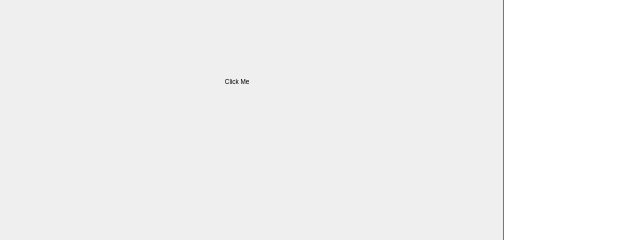
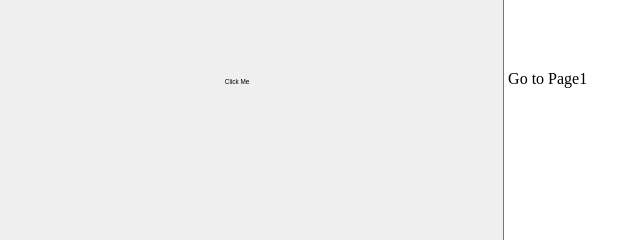
Before and after one commit to MarcHVW/python2-g5-Marc, a plain HTML site: page index.html in a window 1280 px wide. Shown: the part 257-497 px from the top of the page, 38-678 px from the left. Drawn offline with Linux system fonts and the light colour scheme.

```diff
--- a/meinknopf.html
+++ b/index.html
@@ -9,6 +9,7 @@
 <body>
  <h1>mein Knopf</h1>
  <button class ="my-button" style ="font-size:40%;padding:20%"; onclick="changeBackgroundColor(this)">Click Me</button>
+ <ahref page1.html>Go to Page1</a>
 
 
 </body>
```
Also changed, not shown: page1.html (added).
